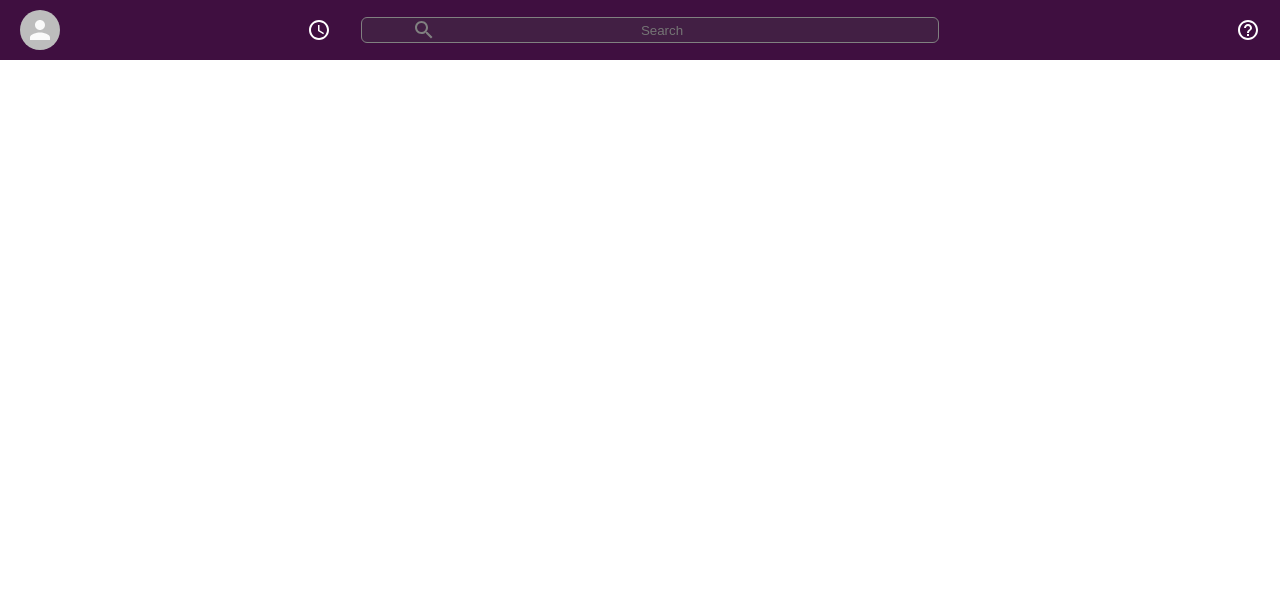
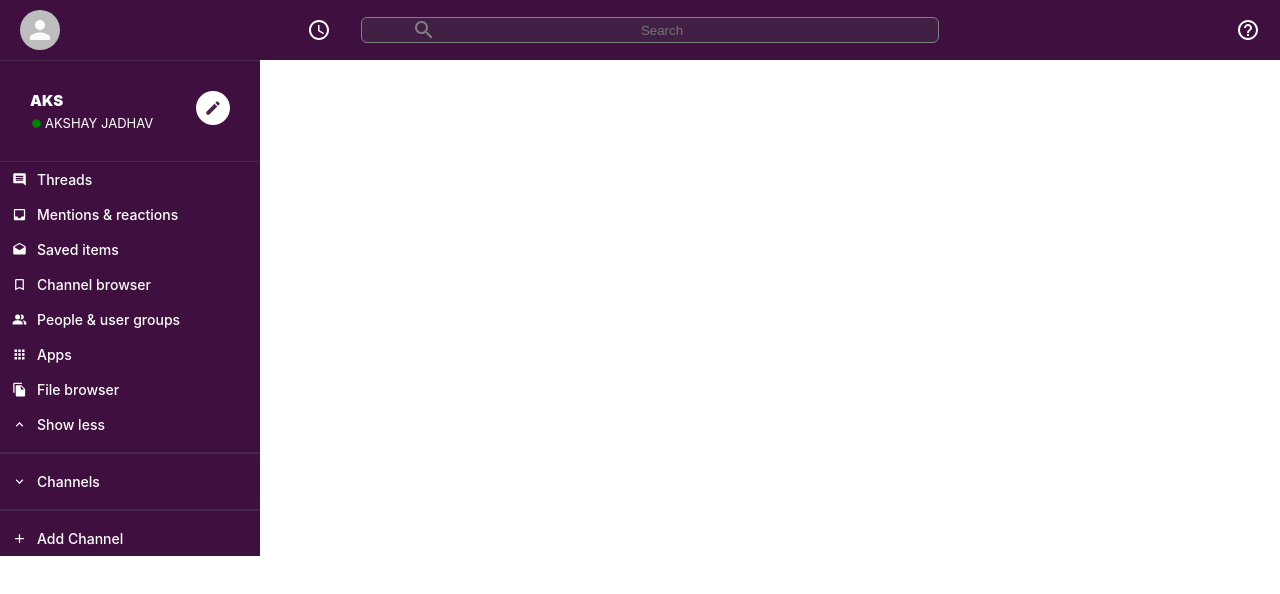
Before and after one commit to akshayjadhav4/slack-clone, a React (Create React App) app: page / in a window 1280 px wide. Shown: the top 594 px of the page. Built offline with nearby package versions, Linux system fonts and the light colour scheme.

Commit message:
sidebar layout created

```diff
--- a/src/App.js
+++ b/src/App.js
@@ -1,11 +1,15 @@
 import React from "react";
 import "./App.css";
 import Header from "./components/Header/Header";
+import Sidebar from "./components/Sidebar/Sidebar";
 
 function App() {
   return (
     <div className="app">
       <Header />
+      <div className="app__body">
+        <Sidebar />
+      </div>
     </div>
   );
 }
--- /dev/null
+++ b/src/components/Sidebar/Sidebar.css
@@ -0,0 +1,51 @@
+.sidebar {
+  background-color: var(--slack-color);
+  border-top: 1px solid #49274b;
+  max-width: 260px;
+  color: white;
+}
+
+.sidebar__header {
+  display: flex;
+  border-bottom: 1px solid #49274b;
+  padding-bottom: 10px;
+  padding: 30px;
+}
+
+.sidebar__header > .MuiSvgIcon-root {
+  padding: 8px;
+  color: #49274b;
+  font-size: 18px;
+  background-color: white;
+  border-radius: 999px;
+}
+
+.sidebar__info {
+  flex: 1;
+}
+
+.sidebar__info > h2 {
+  font-size: 15px;
+  font-weight: 900;
+  margin-bottom: 5px;
+}
+
+.sidebar__info > h3 {
+  display: flex;
+  align-items: center;
+  font-size: 13px;
+  font-weight: 400;
+}
+
+.sidebar__info > h3 > .MuiSvgIcon-root {
+  font-size: 13px;
+  margin-top: 1px;
+  margin-right: 2px;
+  color: green;
+}
+
+.sidebar > hr {
+  margin-top: 10px;
+  margin-bottom: 10px;
+  border: 1px solid #49274b;
+}
--- /dev/null
+++ b/src/components/Sidebar/Sidebar.js
@@ -0,0 +1,46 @@
+import React from "react";
+import "./Sidebar.css";
+import FiberManualRecordIcon from "@material-ui/icons/FiberManualRecord";
+import CreateIcon from "@material-ui/icons/Create";
+import SidebarOption from "../SidebarOption/SidebarOption";
+import InsertCommentIcon from "@material-ui/icons/InsertComment";
+import InboxIcon from "@material-ui/icons/Inbox";
+import DraftsIcon from "@material-ui/icons/Drafts";
+import BookmarkBorderIcon from "@material-ui/icons/BookmarkBorder";
+import PeopleAltIcon from "@material-ui/icons/PeopleAlt";
+import AppsIcon from "@material-ui/icons/Apps";
+import FileCopyIcon from "@material-ui/icons/FileCopy";
+import ExpandLessIcon from "@material-ui/icons/ExpandLess";
+import ExpandMoreIcon from "@material-ui/icons/ExpandMore";
+import AddIcon from "@material-ui/icons/Add";
+function Sidebar() {
+  return (
+    <div className="sidebar">
+      <div className="sidebar__header">
+        <div className="sidebar__info">
+          <h2>AKS</h2>
+          <h3>
+            <FiberManualRecordIcon />
+            AKSHAY JADHAV
+          </h3>
+        </div>
+        <CreateIcon />
+      </div>
+      <SidebarOption Icon={InsertCommentIcon} title="Threads" />
+      <SidebarOption Icon={InboxIcon} title="Mentions & reactions" />
+      <SidebarOption Icon={DraftsIcon} title="Saved items" />
+      <SidebarOption Icon={BookmarkBorderIcon} title="Channel browser" />
+      <SidebarOption Icon={PeopleAltIcon} title="People & user groups" />
+      <SidebarOption Icon={AppsIcon} title="Apps" />
+      <SidebarOption Icon={FileCopyIcon} title="File browser" />
+      <SidebarOption Icon={ExpandLessIcon} title="Show less" />
+      <hr />
+      <SidebarOption Icon={ExpandMoreIcon} title="Channels" />
+      <hr />
+      <SidebarOption Icon={AddIcon} title="Add Channel" />
+      {/* show all channels from db */}
+    </div>
+  );
+}
+
+export default Sidebar;
--- /dev/null
+++ b/src/components/SidebarOption/SidebarOption.css
@@ -0,0 +1,29 @@
+.sidebarOption {
+  display: flex;
+  align-items: center;
+  font-size: 12px;
+  cursor: pointer;
+  padding-left: 2px;
+}
+
+.sidebarOption:hover {
+  opacity: 0.9;
+  background-color: #340e36;
+}
+
+.sidebarOption__icon {
+  padding: 10px;
+  font-size: 15px !important;
+}
+
+.sidebarOption__channel {
+  padding: 10px 0;
+}
+
+.sidebarOption__hash {
+  padding: 10px;
+}
+
+.sidebarOption > h3 {
+  font-weight: 500;
+}
--- /dev/null
+++ b/src/components/SidebarOption/SidebarOption.js
@@ -0,0 +1,18 @@
+import React from "react";
+import "./SidebarOption.css";
+function SidebarOption({ Icon, title }) {
+  return (
+    <div className="sidebarOption">
+      {Icon && <Icon className="sidebarOption__icon" />}
+      {Icon ? (
+        <h3>{title}</h3>
+      ) : (
+        <h3 className="sidebarOption__channel">
+          <spna className="sidebarOption__hash">#</spna> {title}
+        </h3>
+      )}
+    </div>
+  );
+}
+
+export default SidebarOption;
```
